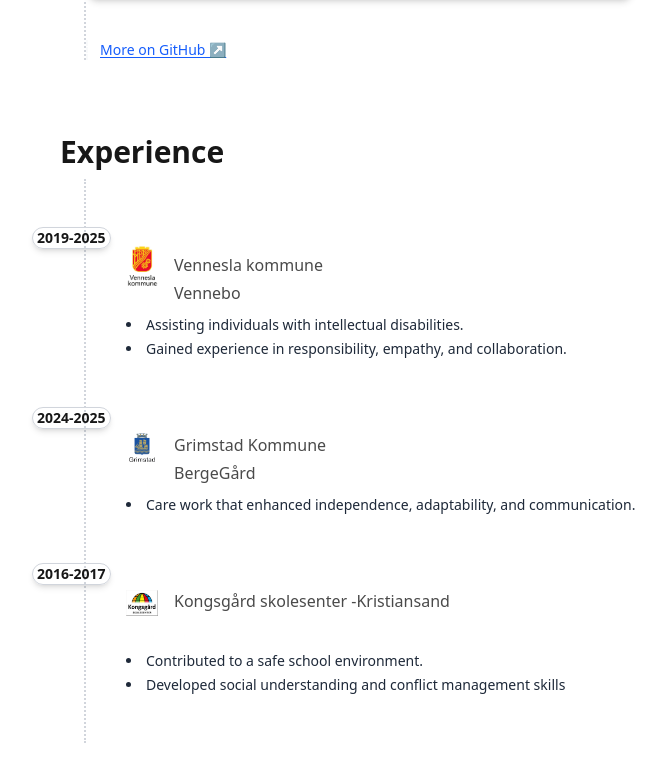
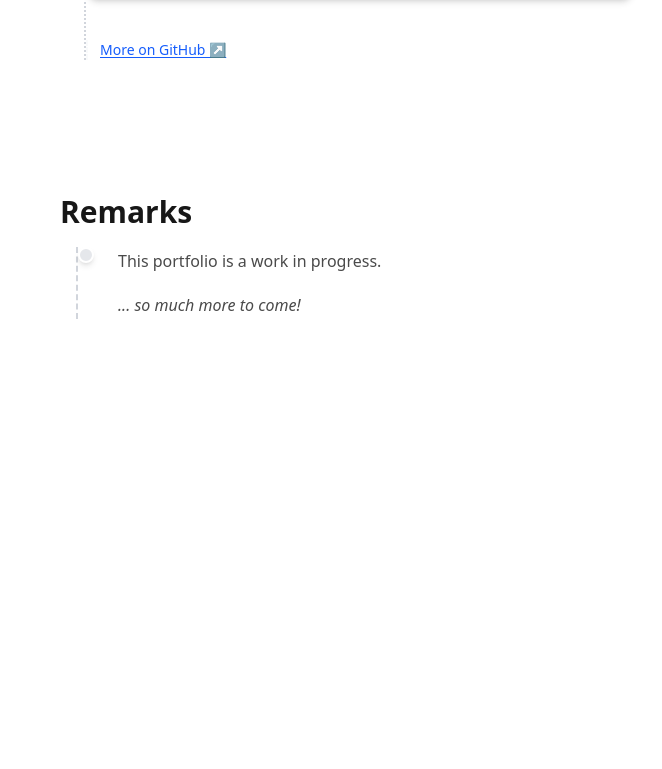
Before and after one commit to amanuelHT/portfolioHT, a Next.js app: page / in a window 1280 px wide. Shown: the part 2391-3160 px from the top of the page, without its empty margins (156-818 px from the left). After the commit the page ends 2814 px from the top, so only its background shows below. Built offline with nearby package versions, Linux system fonts and the light colour scheme.

Commit message:
Update page.tsx

```diff
--- a/src/app/page.tsx
+++ b/src/app/page.tsx
@@ -11,7 +11,7 @@ export default function Home() {
       <About />
       <Education />
         <Projects />
-      <Experience />
+      {/* <Experience /> */}
       <Remarks />
     </main>
   );
```
